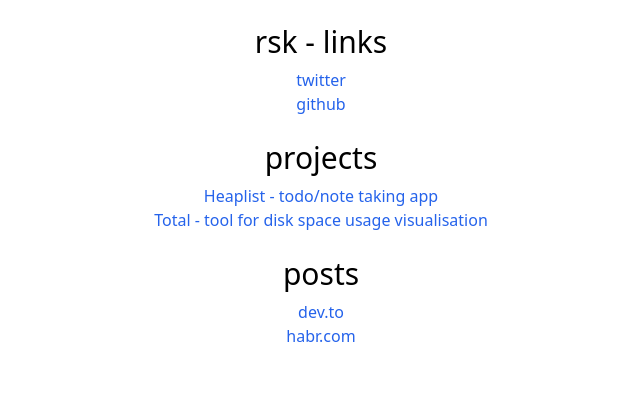
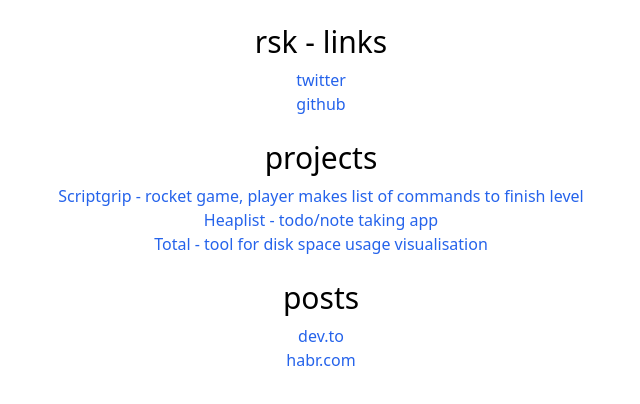
Before and after one commit to rsk700/rsk.me, a website: page index.html in a window 1280 px wide. Shown: the whole page, without its empty margins (319-959 px from the left). Drawn offline with Linux system fonts and the light colour scheme.

Commit message:
add Scriptgrip project

```diff
--- a/index.html
+++ b/index.html
@@ -22,6 +22,7 @@
       <h1>projects</h1>
     </div>
     <div>
+      <div><a href="https://scriptgrip.rsklab.com/">Scriptgrip - rocket game, player makes list of commands to finish level</a></div>
       <div><a href="https://heaplist.app/">Heaplist - todo/note taking app</a></div>
       <div><a href="https://github.com/rsk700/total">Total - tool for disk space usage visualisation</a></div>
     </div>
```
